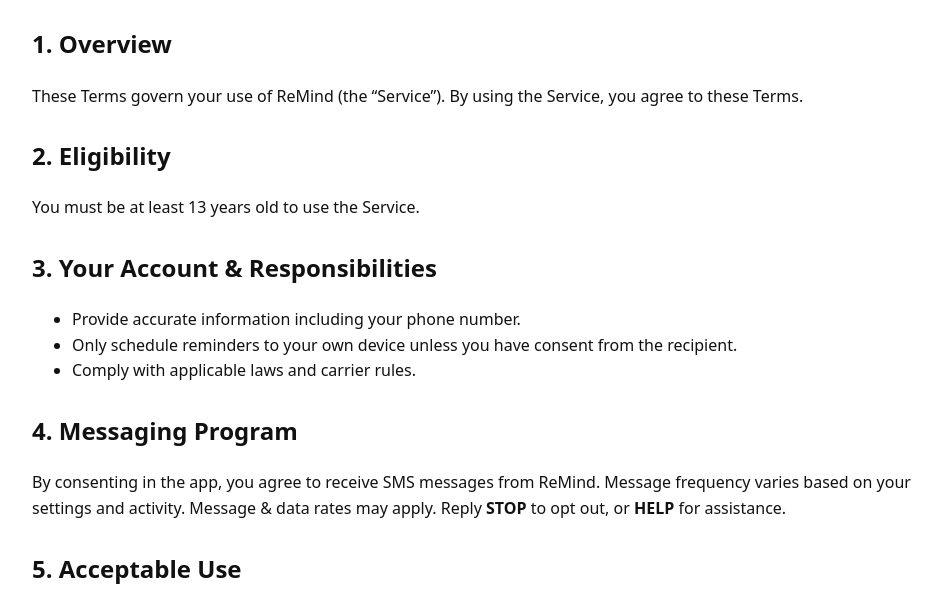
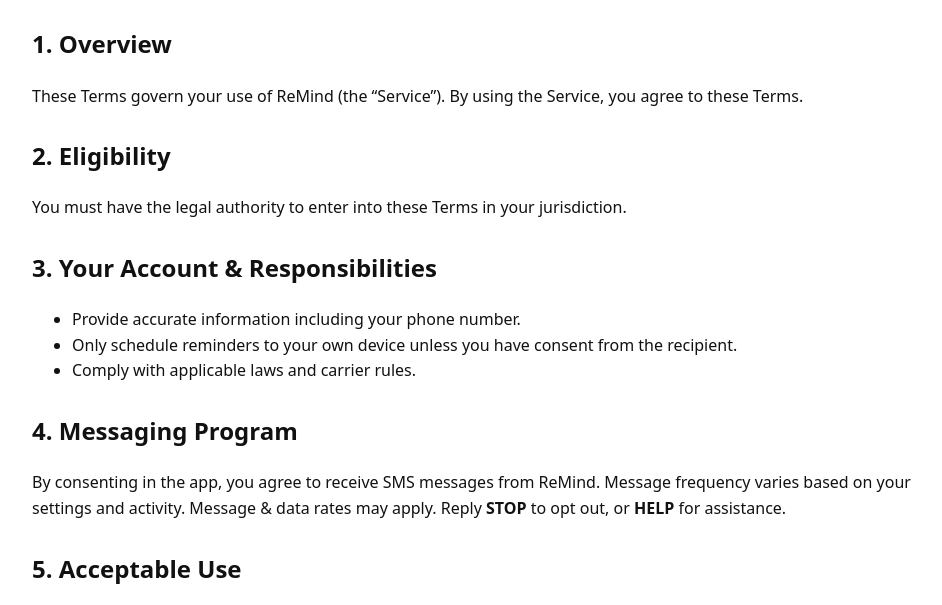
Before and after one commit to WillCoburn/remind-site, a plain HTML site: page terms.html in a window 1280 px wide. Shown: the part 145-750 px from the top of the page, without its empty margins (158-1100 px from the left). Drawn offline with Linux system fonts and the light colour scheme.

Commit message:
Update terms.html
removed age requirement

```diff
--- a/terms.html
+++ b/terms.html
@@ -21,7 +21,7 @@
     <p>These Terms govern your use of ReMind (the “Service”). By using the Service, you agree to these Terms.</p>
 
     <h2>2. Eligibility</h2>
-    <p>You must be at least 13 years old to use the Service.</p>
+    <p>You must have the legal authority to enter into these Terms in your jurisdiction.</p>
 
     <h2>3. Your Account &amp; Responsibilities</h2>
     <ul>
```
